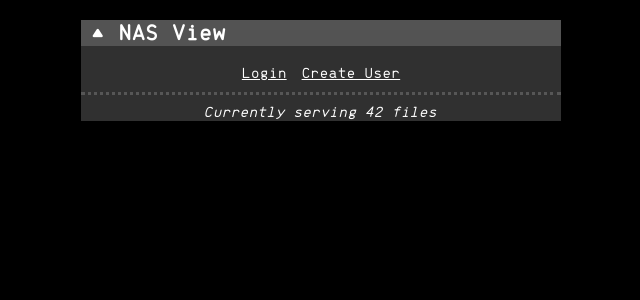
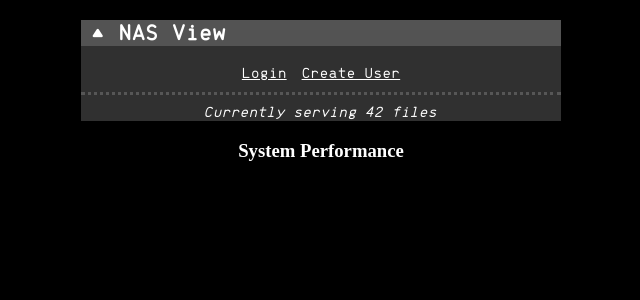
Before and after one commit to hmg3f/aos-nas-web, a Flask app: page / in a window 1280 px wide. Shown: the top 300 px of the page, without its empty margins (319-959 px from the left). Run offline with Flask 3, Linux system fonts and the light colour scheme.

Commit message:
more changes for system performance page

```diff
--- a/app/app.py
+++ b/app/app.py
@@ -5,6 +5,7 @@ from flask import render_template
 from module.datastore import datastore
 from module.auth import auth, create_admin_user
 from module.util import DATABASE_PATH, app, db
+import psutil
 
 if not os.path.exists(DATABASE_PATH):
     os.makedirs(DATABASE_PATH)
@@ -25,6 +26,20 @@ def home():
     return render_template('home.html', files_num=42)
 
 
+@app.route('/system_perf')
+def system_perf():
+    cpu_usage = psutil.cpu_percent()
+    disk_usage = psutil.disk_usage('/')
+    # in GB
+    total = f"{disk_usage.total / (1024**3):.2f}"
+    used = f"{disk_usage.used / (1024**3):.2f}"
+    free = f"{disk_usage.free / (1024**3):.2f}"
+    disk_percent = disk_usage.percent
+    sys_logs = ["log0", "log1", "log2"]
+
+    return render_template('system_perf.html', cpu_usage=cpu_usage, total=total, used=used, free=free, disk_percent=disk_percent, sys_logs=sys_logs)
+
+
 if __name__ == '__main__':
     with app.app_context():
         db.create_all()
--- a/app/static/css/style.css
+++ b/app/static/css/style.css
@@ -316,3 +316,28 @@ body {
     color: #ff7c7c;
     margin-top: 5px;
 }
+
+
+/* Styling added by Jacob for System Performance page */
+
+.performance_window {
+	text-align: center;
+}
+
+.performance_title {
+	text-align: center;
+}
+
+a.performance_links {
+	color: white;
+	text-decoration: none;
+}
+
+a.performance_links:visited {
+	color: white;
+}
+
+a.performance_links:hover {
+	color: grey;
+	text-decoration: underline;
+}
--- a/app/templates/home.html
+++ b/app/templates/home.html
@@ -13,4 +13,7 @@
     <em>Currently serving {{ files_num }} files</em>
   </div>
 </section>
+
+<h3 class="performance_title"><a href="{{url_for('system_perf')}}" class="performance_links">System Performance</a></h3>
+
 {% endblock %}
--- a/requirements.txt
+++ b/requirements.txt
@@ -20,3 +20,4 @@ SQLAlchemy==2.0.44
 typing_extensions==4.15.0
 Werkzeug==3.1.3
 WTForms==3.2.1
+psutil==7.1.3
```
